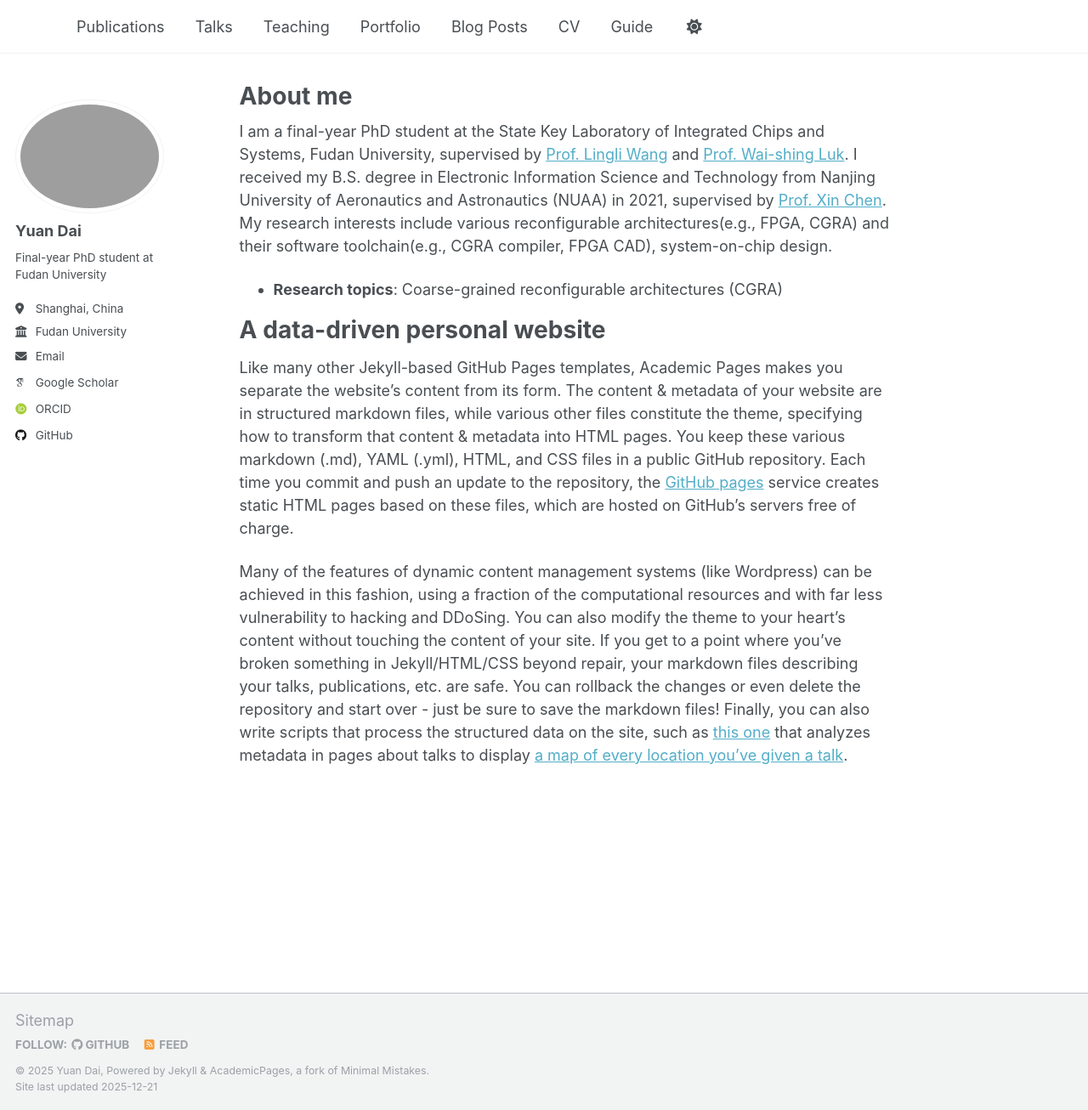
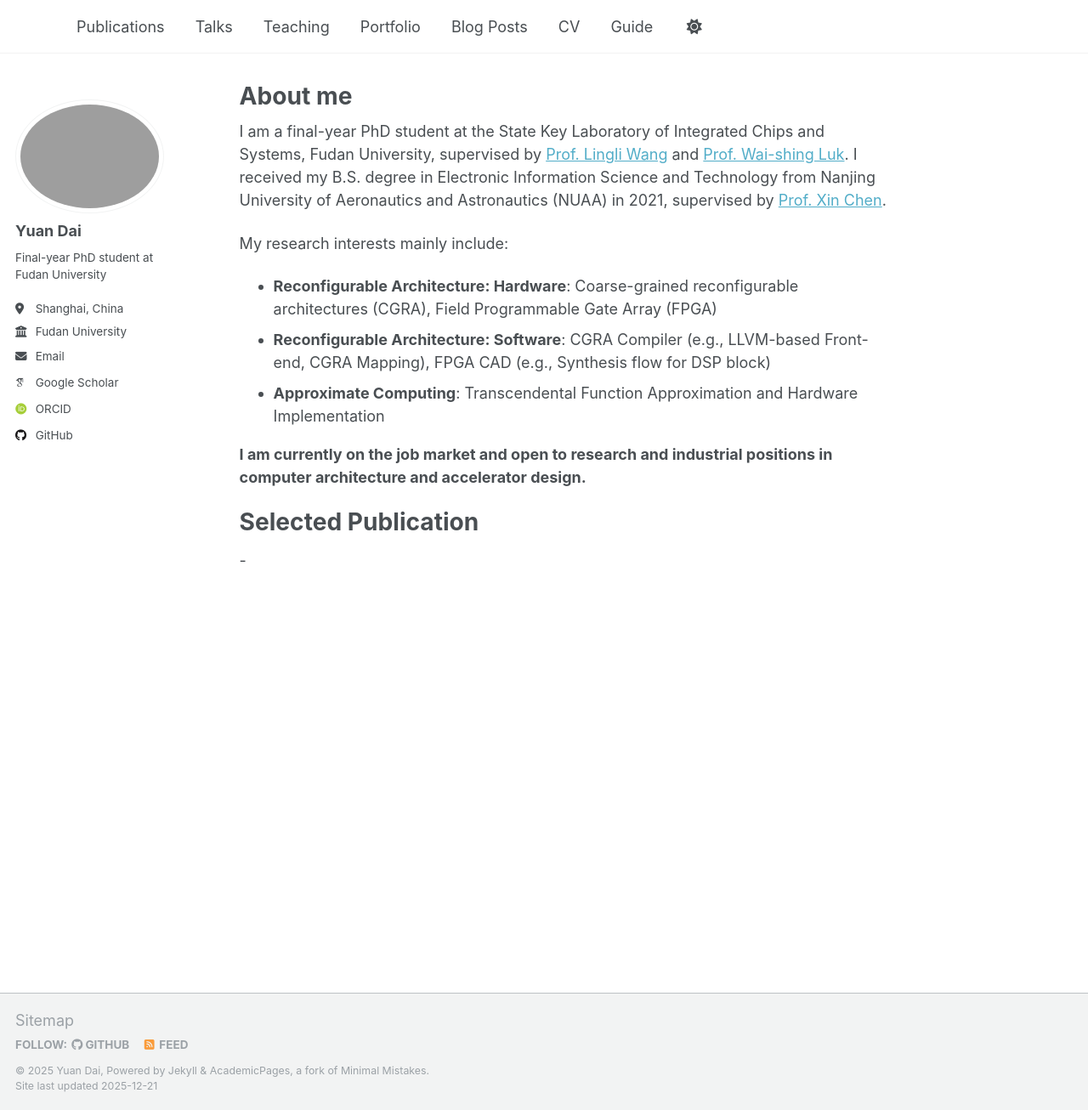
Before and after one commit to Dai-dirk/Dai-dirk.github.io, a Jekyll site: the page built from _pages/about.md, in a window 1280 px wide and 1306 px high. Shown: the whole window at 85% size. Built offline with Jekyll 4.4.1, drawn with Linux system fonts in a browser that asks for light colours; some web fonts are replaced.

Commit message:
Update about.md

```diff
--- a/_pages/about.md
+++ b/_pages/about.md
@@ -7,12 +7,16 @@ redirect_from:
   - /about.html
 ---
 
-I am a final-year PhD student at the State Key Laboratory of Integrated Chips and Systems, Fudan University, supervised by [Prof. Lingli Wang](https://sme.fudan.edu.cn/60/3c/c31155a352316/page.htm) and [Prof. Wai-shing Luk](https://scholar.google.com/citations?hl=zh-CN&user=zVrDetsAAAAJ). I received my B.S. degree in Electronic Information Science and Technology from Nanjing University of Aeronautics and Astronautics (NUAA) in 2021, supervised by [Prof. Xin Chen](https://faculty.nuaa.edu.cn/xchen/zh_CN/index.htm). My research interests include various reconfigurable architectures(e.g., FPGA, CGRA) and their software toolchain(e.g., CGRA compiler, FPGA CAD), system-on-chip design.
+I am a final-year PhD student at the State Key Laboratory of Integrated Chips and Systems, Fudan University, supervised by [Prof. Lingli Wang](https://sme.fudan.edu.cn/60/3c/c31155a352316/page.htm) and [Prof. Wai-shing Luk](https://scholar.google.com/citations?hl=zh-CN&user=zVrDetsAAAAJ). I received my B.S. degree in Electronic Information Science and Technology from Nanjing University of Aeronautics and Astronautics (NUAA) in 2021, supervised by [Prof. Xin Chen](https://faculty.nuaa.edu.cn/xchen/zh_CN/index.htm).
 
-- **Research topics**: Coarse-grained reconfigurable architectures (CGRA)
+My research interests mainly include:
 
-A data-driven personal website
+- **Reconfigurable Architecture: Hardware**: Coarse-grained reconfigurable architectures (CGRA), Field Programmable Gate Array (FPGA)
+- **Reconfigurable Architecture: Software**: CGRA Compiler (e.g., LLVM-based Front-end, CGRA Mapping), FPGA CAD (e.g., Synthesis flow for DSP block)
+- **Approximate Computing**: Transcendental Function Approximation and Hardware Implementation
+
+**I am currently on the job market and open to research and industrial positions in computer architecture and accelerator design.**
+
+Selected Publication
 ======
-Like many other Jekyll-based GitHub Pages templates, Academic Pages makes you separate the website's content from its form. The content & metadata of your website are in structured markdown files, while various other files constitute the theme, specifying how to transform that content & metadata into HTML pages. You keep these various markdown (.md), YAML (.yml), HTML, and CSS files in a public GitHub repository. Each time you commit and push an update to the repository, the [GitHub pages](https://pages.github.com/) service creates static HTML pages based on these files, which are hosted on GitHub's servers free of charge.
-
-Many of the features of dynamic content management systems (like Wordpress) can be achieved in this fashion, using a fraction of the computational resources and with far less vulnerability to hacking and DDoSing. You can also modify the theme to your heart's content without touching the content of your site. If you get to a point where you've broken something in Jekyll/HTML/CSS beyond repair, your markdown files describing your talks, publications, etc. are safe. You can rollback the changes or even delete the repository and start over - just be sure to save the markdown files! Finally, you can also write scripts that process the structured data on the site, such as [this one](https://github.com/academicpages/academicpages.github.io/blob/master/talkmap.ipynb) that analyzes metadata in pages about talks to display [a map of every location you've given a talk](https://academicpages.github.io/talkmap.html).
+-
```
